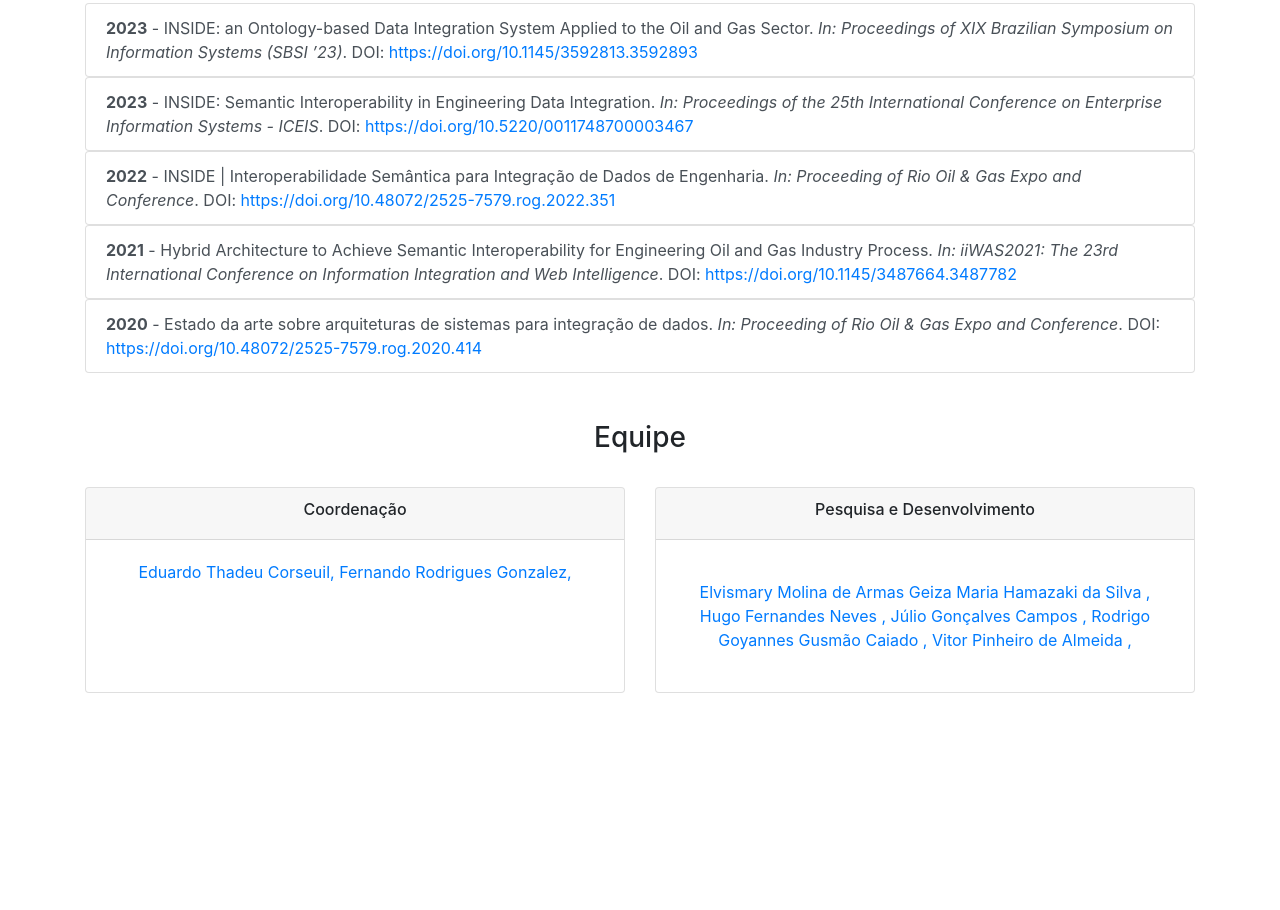
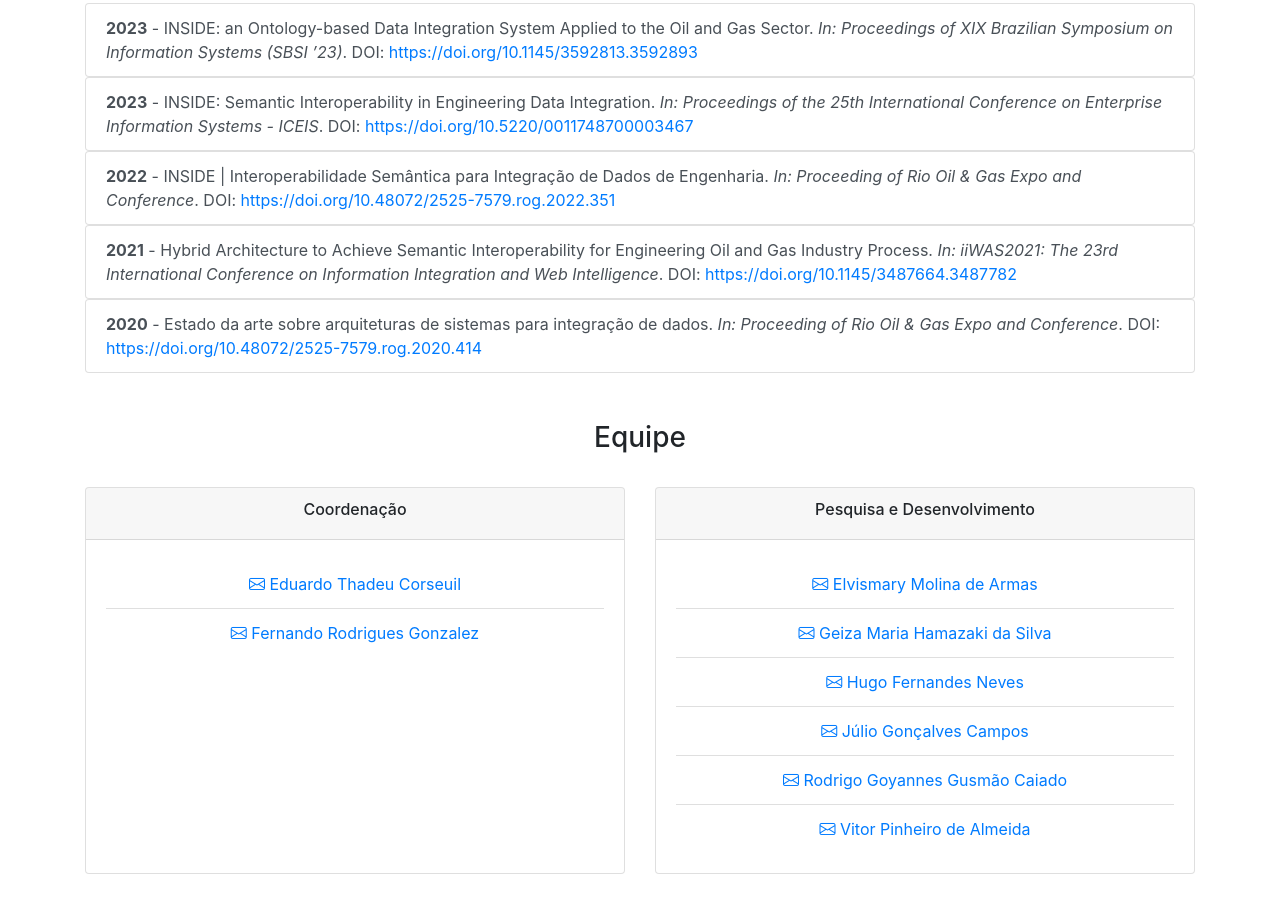
Before and after one commit to juliogcampos/INSIDE, a plain HTML site: page index.html in a window 1280 px wide. Shown: the part 1665-2575 px from the top of the page. Before the commit the page ends 2406 px from the top, so only its background shows below. Drawn offline with nearby package versions, Linux system fonts and the light colour scheme.

Commit message:
atualização de equipe

```diff
--- a/index.html
+++ b/index.html
@@ -104,17 +104,21 @@
             <h3 class="text-center pb-4">
                 Equipe
             </h3>
-            <div class="d-flex justify-content-center text-center">
-                <div class="card-deck">
+
+            <div class="card-deck text-center">
                 <div class="card">
                     <div class="card-header">
                         <h6>Coordenação</h6>
                     </div>
                     <div class="card-body">
-                            <a v-for="(person, index) in text.inside.team.coordination"
-                                :href="'mailto:' + person.email">
-                                {{ person.name }},
+                        <ul class="list-group list-group-flush">
+                            <li class="list-group-item" v-for="(person, index) in text.inside.team.coordination">
+                                <a :href="'mailto:' + person.email">
+                                    <i class="bi bi-envelope"></i>
+                                    {{ person.name }}
                                 </a>
+                            </li>
+                        </ul>
                     </div>
                 </div>
                 <div class="card">
@@ -122,18 +126,17 @@
                         <h6>Pesquisa e Desenvolvimento</h6>
                     </div>
                     <div class="card-body">
-                            <div class="card-body">
-                                <a v-for="(person, index) in text.inside.team.research"
-                                    :href="'mailto:' + person.email">
+                        <ul class="list-group list-group-flush">
+                            <li class="list-group-item" v-for="(person, index) in text.inside.team.research">
+                                <a :href="'mailto:' + person.email">
+                                    <i class="bi bi-envelope"></i>
                                     {{ person.name }}
-                                    <span v-if="index">,</span>
                                 </a>
+                            </li>
+                        </ul>
                     </div>
                 </div>
             </div>
-                </div>
-            </div>
-
         </div>
 
         <!-- jQuery 3.5.1 -->
@@ -148,7 +151,7 @@
             crossorigin="anonymous"></script>
 
         <!-- Vue.js 2.7.14 -->
-        <script type="application/javascript"src="https://cdn.jsdelivr.net/npm/vue@2"></script>
+        <script type="application/javascript" src="https://cdn.jsdelivr.net/npm/vue@2"></script>
         <script src="./src/js/vue.js"></script>
 </body>
 
```
Lines whose indentation alone changed are shown as unchanged.
